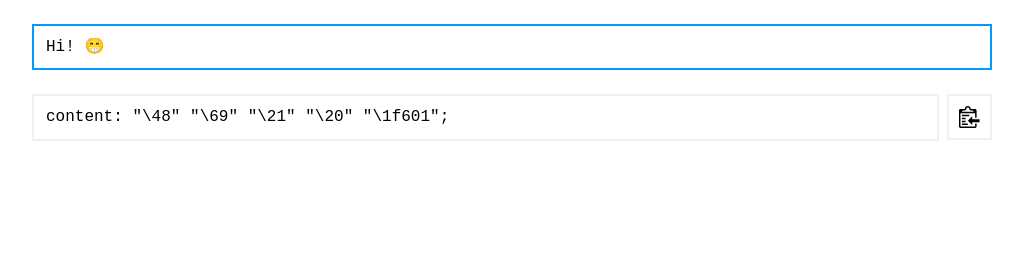
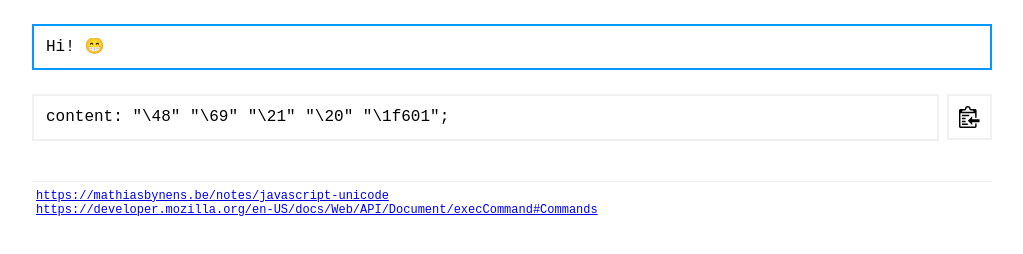
Before and after one commit to mzdr/mzdr.github.io, a website: page char2css/index.html in a window 1280 px wide. Shown: the whole page, without its empty margins (128-1151 px from the left). Drawn offline with nearby package versions, Linux system fonts and the light colour scheme.

Commit message:
Add additional information

```diff
--- a/char2css/index.html
+++ b/char2css/index.html
@@ -15,6 +15,10 @@
         <svg viewBox="0 0 896 960" xmlns="http://www.w3.org/2000/svg" class="copy" data-copy>
             <path d="M128 768h256v64H128v-64zm320-384H128v64h320v-64zm128 192V448L384 640l192 192V704h320V576H576zm-288-64H128v64h160v-64zM128 704h160v-64H128v64zm576 64h64v128c-1 18-7 33-19 45s-27 18-45 19H64c-35 0-64-29-64-64V192c0-35 29-64 64-64h192C256 57 313 0 384 0s128 57 128 128h192c35 0 64 29 64 64v320h-64V320H64v576h640V768zM128 256h512c0-35-29-64-64-64h-64c-35 0-64-29-64-64s-29-64-64-64-64 29-64 64-29 64-64 64h-64c-35 0-64 29-64 64z" fill="#000" fill-rule="nonzero"/>
         </svg>
+        <div class="footnotes">
+            <a href="https://mathiasbynens.be/notes/javascript-unicode">https://mathiasbynens.be/notes/javascript-unicode</a>
+            <a href="https://developer.mozilla.org/en-US/docs/Web/API/Document/execCommand#Commands">https://developer.mozilla.org/en-US/docs/Web/API/Document/execCommand#Commands</a>
+        </div>
     </div>
     <script src="/ga.js" charset="utf-8" defer></script>
     <script src="app.js" charset="utf-8" defer></script>
--- a/char2css/styles.css
+++ b/char2css/styles.css
@@ -11,6 +11,10 @@
     font-family: monospace;
     font-size: 16px;
     padding: 1.5em;
+}
+
+a {
+    display: block;
 }
 
 path {
@@ -71,3 +75,11 @@ input {
     border-color: #0ddd8f;
     fill: #0ddd8f;
 }
+
+.app-container > .footnotes {
+    border-top: 1px solid #f0f0f0;
+    font-size: 0.75em;
+    margin-top: 2.5rem;
+    padding: 0.5rem 0.25rem;
+    width: 100%;
+}
```
